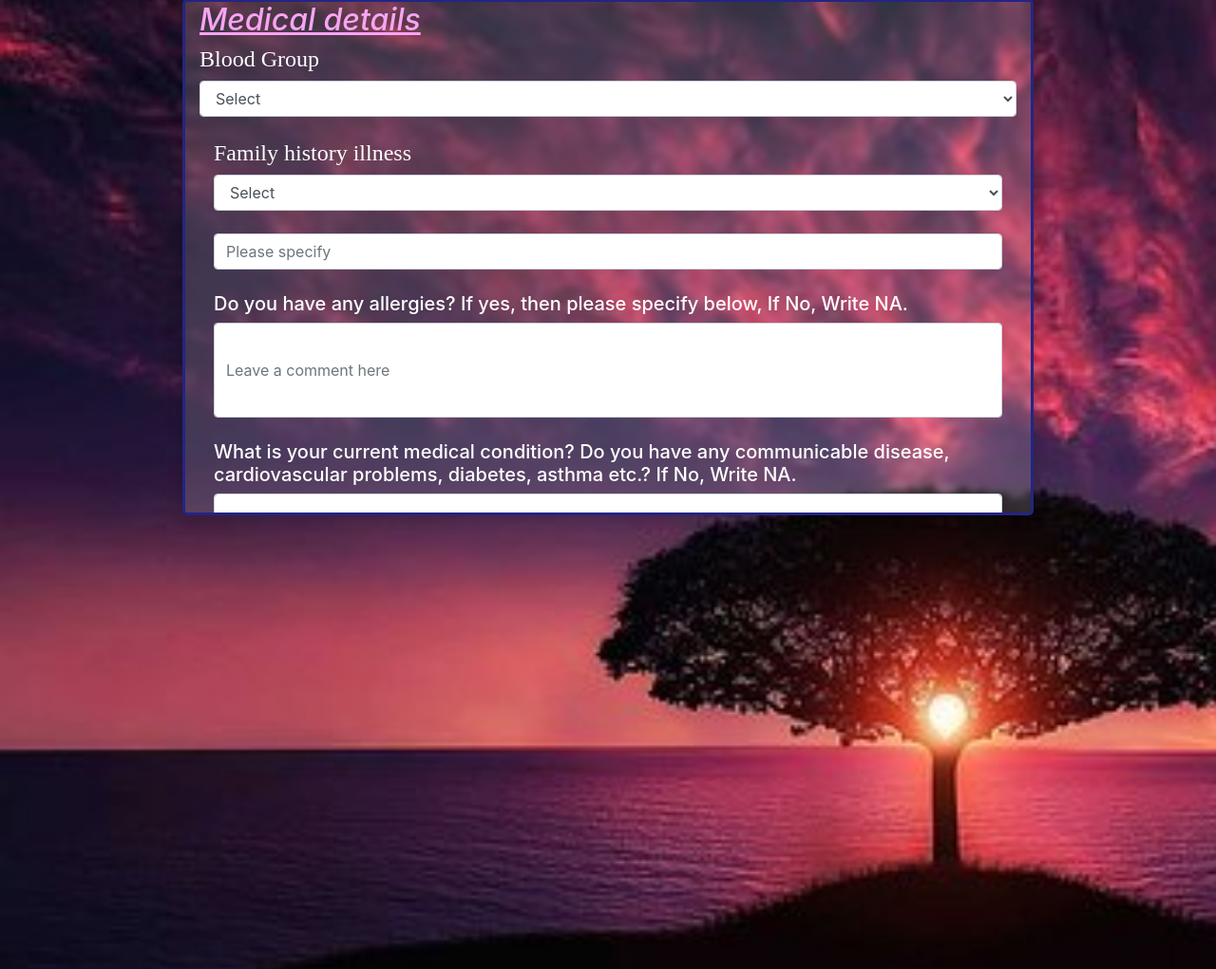
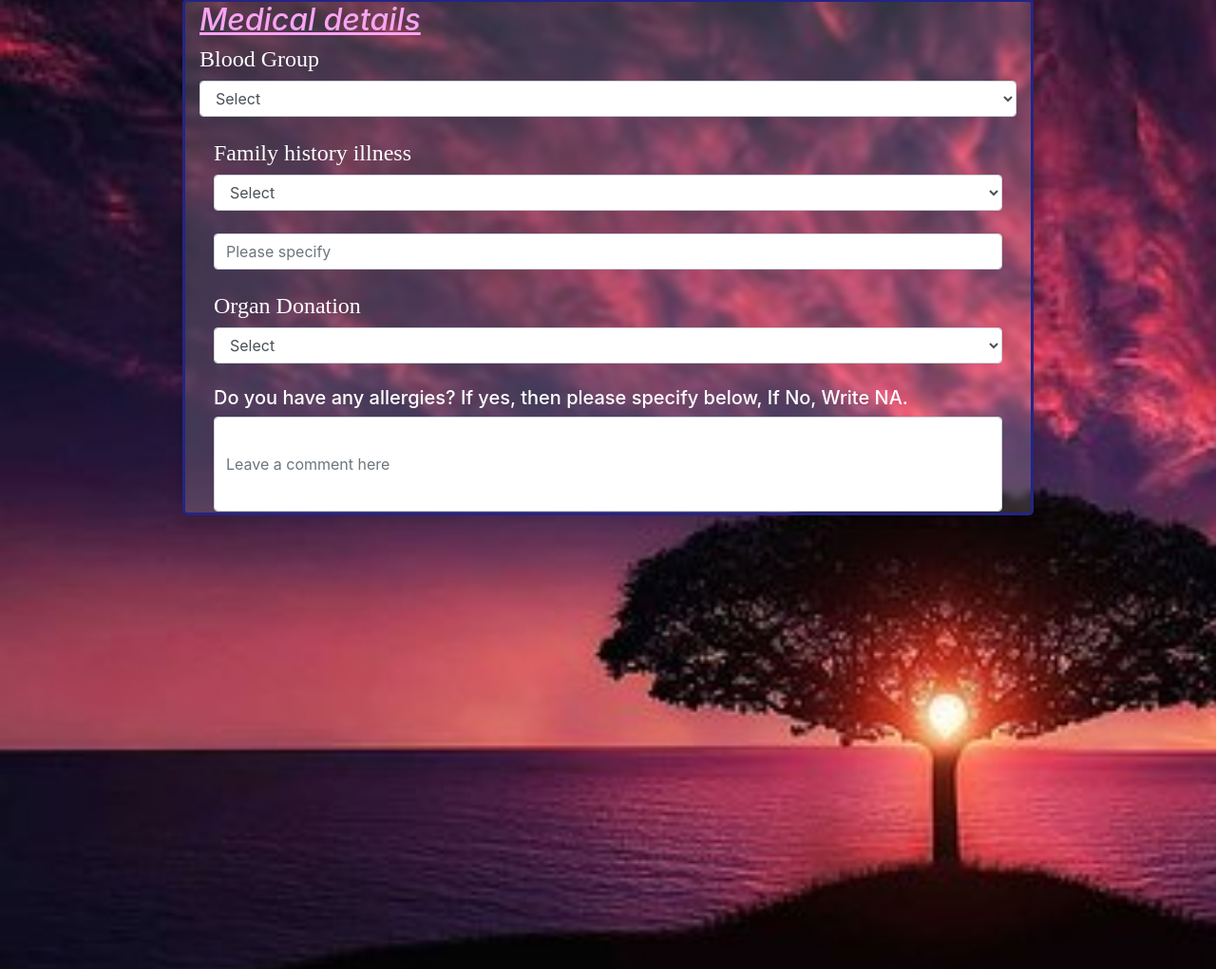
Before and after one commit to Sanskaarr/Organ-Donation, a PHP site: page /med.html in a window 1280 px wide. Shown: the part 57-1078 px from the top of the page at 95% size. Run offline with PHP 8.4, Linux system fonts and the light colour scheme; some libraries are stand-ins or nearby versions; some web fonts are replaced.

Commit message:
Added Organ Column in Medical form

```diff
--- a/form.js
+++ b/form.js
@@ -114,6 +114,12 @@ function form2(){
         return validate2 = false;
     }
 
+    var organ = document.getElementById('organ').value;
+    if(organ == null || organ == ""){
+        alert('Please Select your Organ to Donate !!');
+        return validate2 = false;
+    }
+
     var allergies = document.getElementById('allergies').value;
     if(allergies == null || allergies == ""){
         alert('Please Write About your allergies or Write NA');
--- a/med.html
+++ b/med.html
@@ -55,6 +55,18 @@
           <option value="Others">Others (Please Mention in the box Given Below)</option>
         </select>&nbsp;
         <input type="text" class="form-control" placeholder="Please specify" aria-label="Please specify" id="text" name="text"/>
+      </div><br>
+      <div class="col">
+        <h4>Organ Donation</h4>
+        <select name="organ" id="organ" class="form-control">
+          <option value="">Select</option>
+          <option value="Lungs">Lungs</option>
+          <option value="Hearts">Hearts</option>
+          <option value="Pancreas">Pancreas</option>
+          <option value="Kidney">Kidney</option>
+          <option value="Liver">Liver</option>
+          <option value="Whole Body">Whole Body</option>
+        </select>
       </div>
       <div class="col form-floating">&nbsp;
         <h5>Do you have any allergies? If yes, then please specify below, If No, Write NA.</h5>
--- a/med.php
+++ b/med.php
@@ -14,11 +14,12 @@ if(!$con){
 $blood = $_POST["bg"];
 $illness = $_POST["illness"];
 $text = $_POST["text"];
+$organ = $_POST["organ"];
 $allergies = $_POST["allergies"];
 $medical = $_POST["medical"];
 $hospital = $_POST["hospital"];
 
-$sql = "INSERT INTO `med` (`blood`, `illness`, `text`, `allergies`, `medical`, `hospital`) VALUES ('$blood', '$illness', '$text', '$allergies', '$medical', '$hospital');";
+$sql = "INSERT INTO `med` (`blood`, `illness`, `text`, `organ`, `allergies`, `medical`, `hospital`) VALUES ('$blood', '$illness', '$text', '$organ', '$allergies', '$medical', '$hospital');";
 
 if (mysqli_query($con, $sql)) {
     echo "<script>
```
